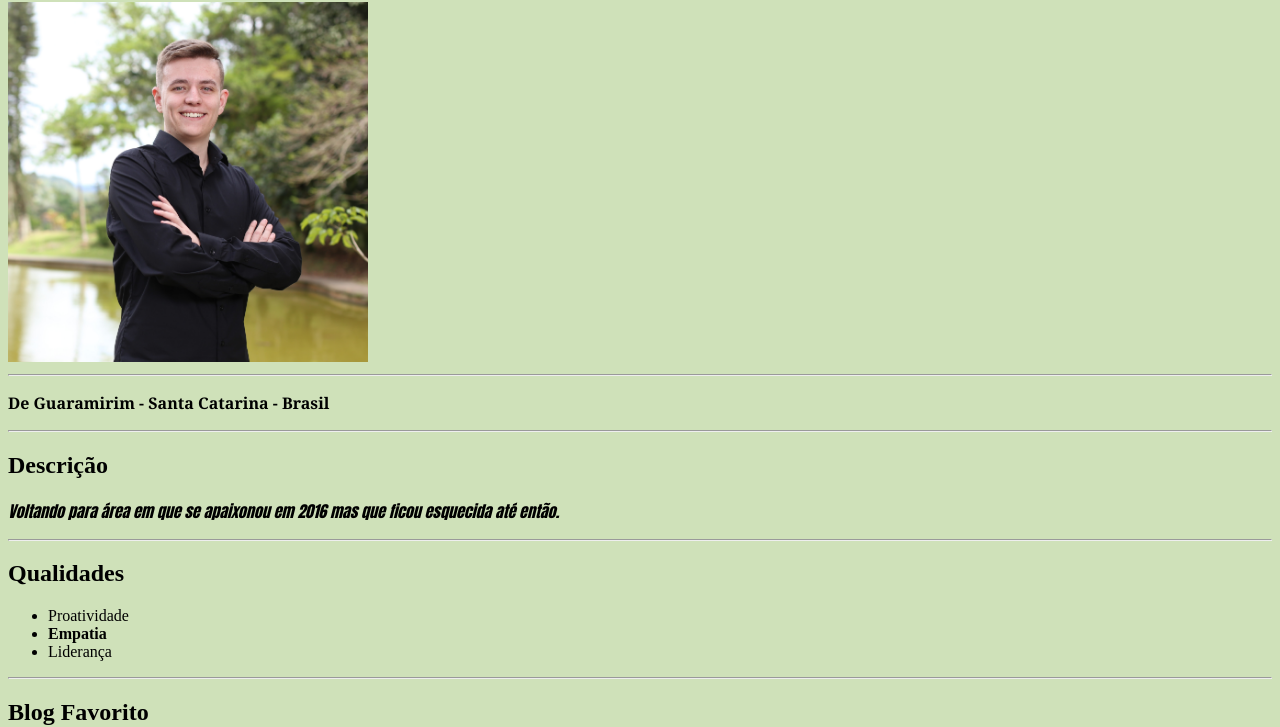
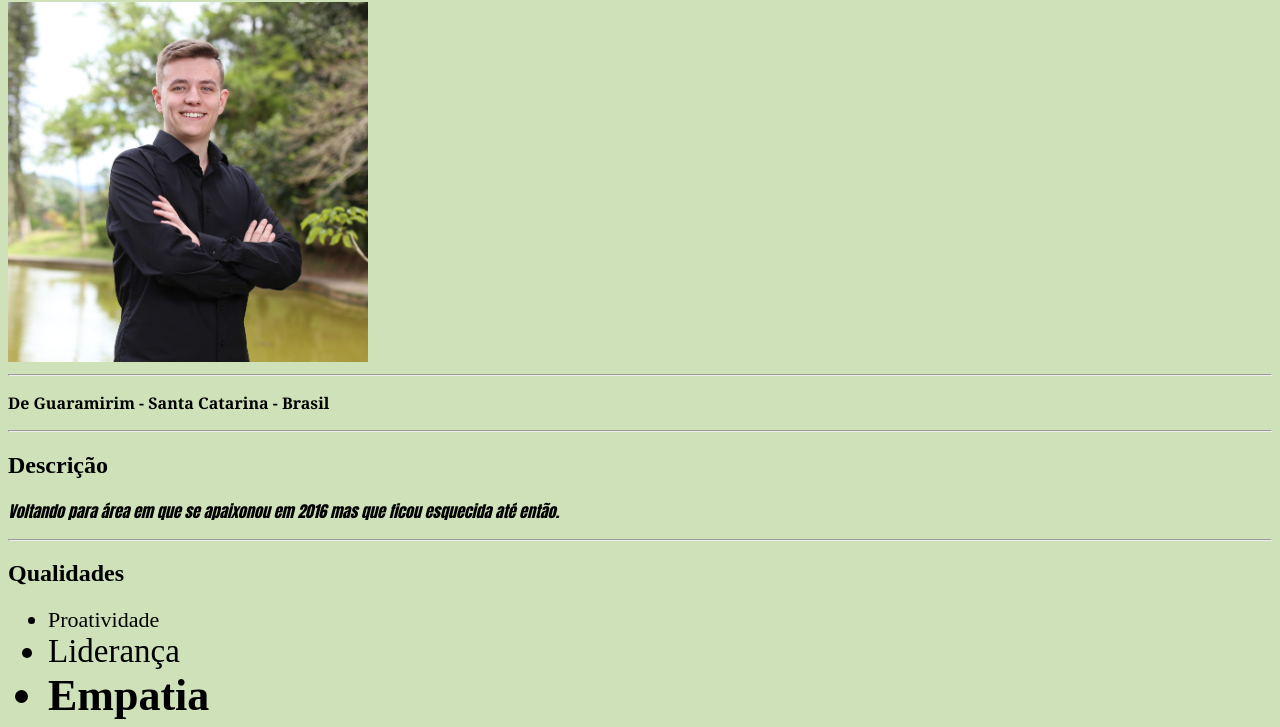
Before and after one commit to guilhermecd15/guilhermecd15.github.io, a plain HTML site: page index.html in a window 1280 px wide. Shown: the part 78-805 px from the top of the page. Drawn offline with Linux system fonts and the light colour scheme.

Commit message:
Tamanho lista

```diff
--- a/index.html
+++ b/index.html
@@ -19,6 +19,15 @@
       font-family: Georgia, 'Times New Roman', Times, serif;
       font-weight: 600;
     }
+    .pro{
+      font-size: 22px;
+    }
+    .lid{
+      font-size: 33px;
+    }
+    .emp{
+      font-size: 44px;
+    }
   </style>
 </head>
 <body>
@@ -33,9 +42,9 @@
     <hr>
     <h2 id="Qualidades">Qualidades</h2>
     <ul>
-      <li>Proatividade</li>
-      <li><strong>Empatia</strong></li>
-      <li>Liderança</li>
+      <li class="pro">Proatividade</li>
+      <li class="lid">Liderança</li>
+      <li class="emp"><strong>Empatia</strong></li>
     </ul>
     <hr>
     <h2 id="blog">Blog Favorito</h2>
```
